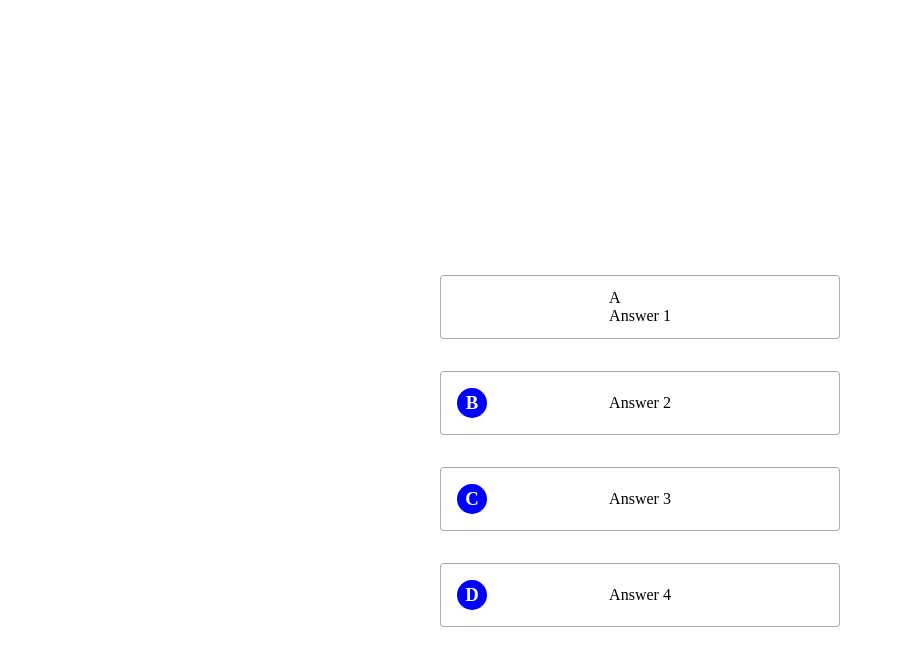
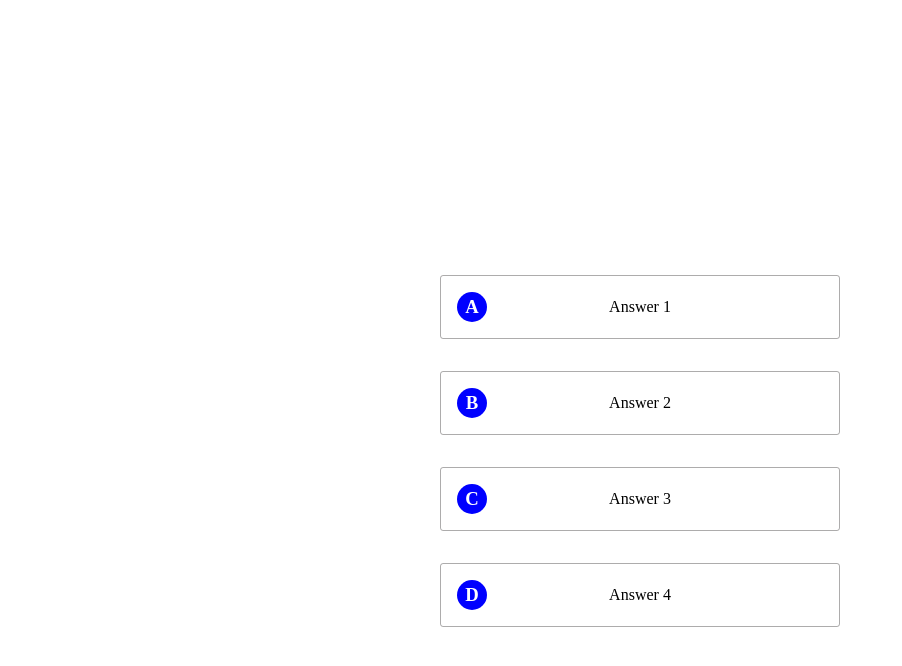
Before and after one commit to Nukleus73/2ITA, a plain HTML site: page Quiz/index.html in a window 1280 px wide. Shown: the part 58-724 px from the top of the page, without its empty margins (0-902 px from the left). Drawn offline with Linux system fonts and the light colour scheme.

Commit message:
yeah boi

```diff
--- a/Quiz/index.html
+++ b/Quiz/index.html
@@ -10,7 +10,7 @@
     <body>
         <h1>QUIZ</h1>
         <div id="buttons">
-            <div class="answer"><h32>A</h3> <p>Answer 1</p></div>
+            <div class="answer"><h3>A</h3> <p>Answer 1</p></div>
             <div class="answer"><h3>B</h3> <p>Answer 2</p></div>
             <div class="answer"><h3>C</h3> <p>Answer 3</p></div>
             <div class="answer"><h3>D</h3> <p>Answer 4</p></div>
```
